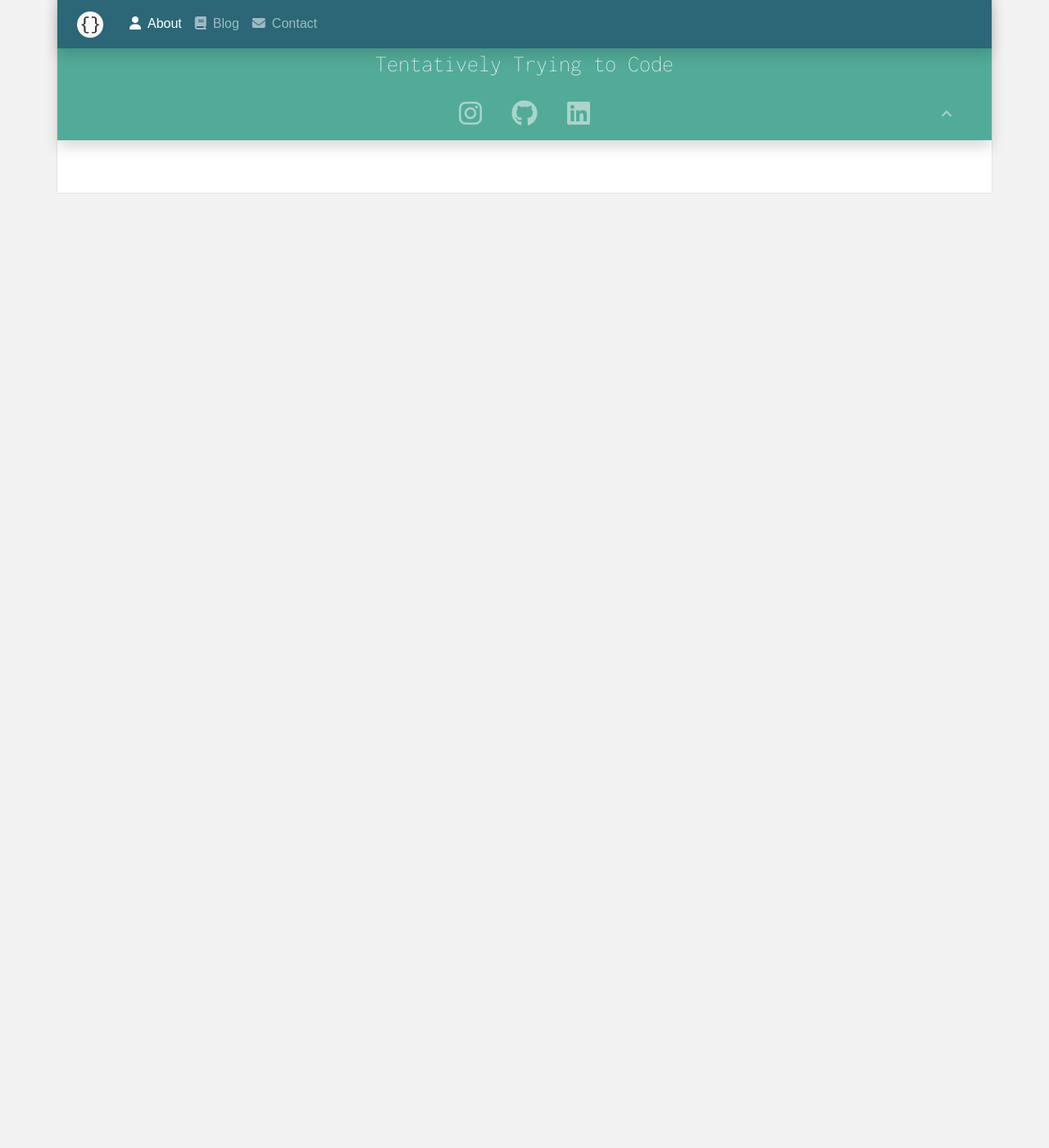
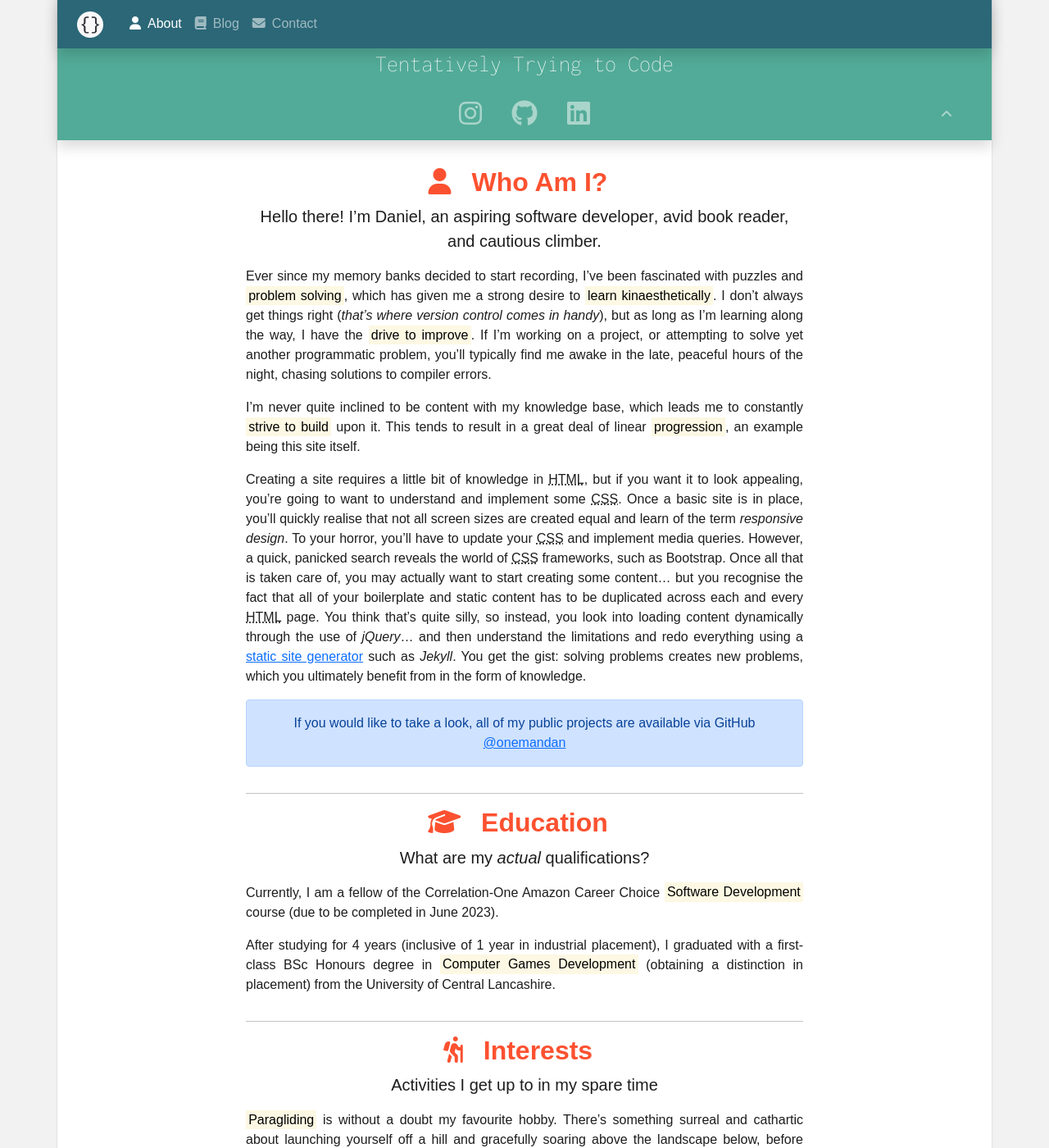
Before and after one commit to onemandan/onemandan.github.io, a Jekyll site: the page built from index.md, in a window 1280 px wide and 1400 px high, scrolled down 270 px. Shown: the whole window at 82% size. Built offline with Jekyll 4.4.1, drawn with Linux system fonts in a browser that asks for light colours; some web fonts are replaced; before the commit the page ends 900 px from its top, so only the background shows below that; some of the changed text lies outside the part shown.

Commit message:
Updated file: index.md - completed index content

```diff
--- a/index.md
+++ b/index.md
@@ -3,3 +3,63 @@
 title: Daniel Hough
 description: Tentatively Trying to Code
 ---
+
+*[HTML]: Hyper Text Markup Language
+*[CSS]: Cascading Style Sheets
+
+<!-- Start Section: Who am I? -->
+
+## <i class="fa-solid fa-user"></i> Who Am I?
+
+{: .lead}
+Hello there! I'm Daniel, an aspiring **software developer**, avid book reader, and cautious climber.
+
+Ever since my memory banks decided to start recording, I've been fascinated with puzzles and <mark>problem solving</mark>, which has given me a strong desire to <mark>learn kinaesthetically</mark>.  I don't always get things right (*that's where version control comes in handy*), but as long as I'm learning along the way, I have the <mark>drive to improve</mark>.  If I'm working on a project, or attempting to solve yet another programmatic problem, you'll typically find me awake in the late, peaceful hours of the night, chasing solutions to compiler errors.
+
+I'm never quite inclined to be content with my knowledge base, which leads me to constantly <mark>strive to build</mark> upon it.  This tends to result in a great deal of linear <mark>progression</mark>, an example being this site itself.
+
+Creating a site requires a little bit of knowledge in HTML, but if you want it to look appealing, you're going to want to understand and implement some CSS.  Once a basic site is in place, you'll quickly realise that not all screen sizes are created equal and learn of the term *responsive design*.  To your horror, you'll have to update your CSS and implement media queries. However, a quick, panicked search reveals the world of CSS frameworks, such as Bootstrap.  Once all that is taken care of, you may actually want to start creating some content... but you recognise the fact that all of your boilerplate and static content has to be duplicated across each and every HTML page.  You think that's quite silly, so instead, you look into loading content dynamically through the use of *jQuery*... and then understand the limitations and redo everything using a <a href="https://www.cloudflare.com/en-gb/learning/performance/static-site-generator/" target="_blank">static site generator</a> such as *Jekyll*.  You get the gist: solving problems creates new problems, which you ultimately benefit from in the form of knowledge.
+
+<div class="alert alert-primary" role="alert">
+    If you would like to take a look, all of my public projects are available via GitHub <a href="https://github.com/onemandan" target="_blank">@onemandan</a>
+</div>
+
+<!-- End Section: Who am I? -->
+
+<hr/>
+
+<!-- Start Section: Education -->
+
+## <i class="fa-solid fa-graduation-cap"></i> Education
+
+{: .lead}
+What are my *actual* qualifications?
+
+Currently, I am a fellow of the Correlation-One Amazon Career Choice <mark>Software Development</mark> course (due to be completed in June 2023).
+
+After studying for 4 years (inclusive of 1 year in industrial placement), I graduated with a first-class BSc Honours degree in <mark>Computer Games Development</mark> (obtaining a distinction in placement) from the University of Central Lancashire.
+
+<!-- End Section: Education -->
+
+<hr/>
+
+<!-- Start Section: Interests -->
+
+## <i class="fa-solid fa-person-hiking"></i> Interests
+
+{: .lead}
+Activities I get up to in my spare time
+
+<mark>Paragliding</mark> is without a doubt my favourite hobby.  There's something surreal and cathartic about launching yourself off a hill and gracefully soaring above the landscape below, before gently landing in an open field.  Unfortunately, it's also incredibly weather dependent, and living in the UK, well... it's not ideal.  Due to this, I took up <mark>climbing</mark>, both (majoritively) indoor, and outdoor.  I instantly fell in love with climbing (top rope and bouldering), as you're able to have fun while you're getting a workout, as well as quickly and noticeably progress your technique.  The dopamine levels are at an all time high when you climb a project that has a grade you believed was just out of reach.
+
+Hardly keeping idle, I also enjoy the classics of <mark>hiking</mark>, <mark>running</mark>, and - *slightly more niche* - <mark>badminton</mark>.  I'm thankful to have the privilege of living in close proximity to the Peak District, where I've frequently hiked around Hathersage (Stanage Edge), the Great Ridge (Mam Tor to Lose Hill) and Kinder Scout.  A little further afield, I've been astounded by the beauty of both Snowdonia, and the Lake District.  The bucket list item of completing the Three Peaks Challenge remains unchecked; I'll check it off one day!
+
+Finally, like many people who found themselves stuck at home with bags of time during the COVID-19 pandemic, I sought a creative outlet.  After having never properly played an instrument in my life, I decided to learn to play the <mark>piano</mark>.  Months of hard graft later, I finally got my stupid fingers to play some melodies and my stupid hands to work independently of one another.  I eventually achieved a full playthrough of the song 'Comptine d'un autre été' from the film Amélie.
+
+<div class="content-images-wrapper container-fluid d-flex justify-content-center">
+    <img class="img-circle" src="/assets/images/content/about/interest-climbing.png" alt="Bouldering">
+    <img class="img-circle" src="/assets/images/content/about/interest-hiking.png" alt="Hiking">
+    <img class="img-circle" src="/assets/images/content/about/interest-paragliding.png" alt="Paragliding">
+</div>
+
+<!-- End Section: Interests -->
```
